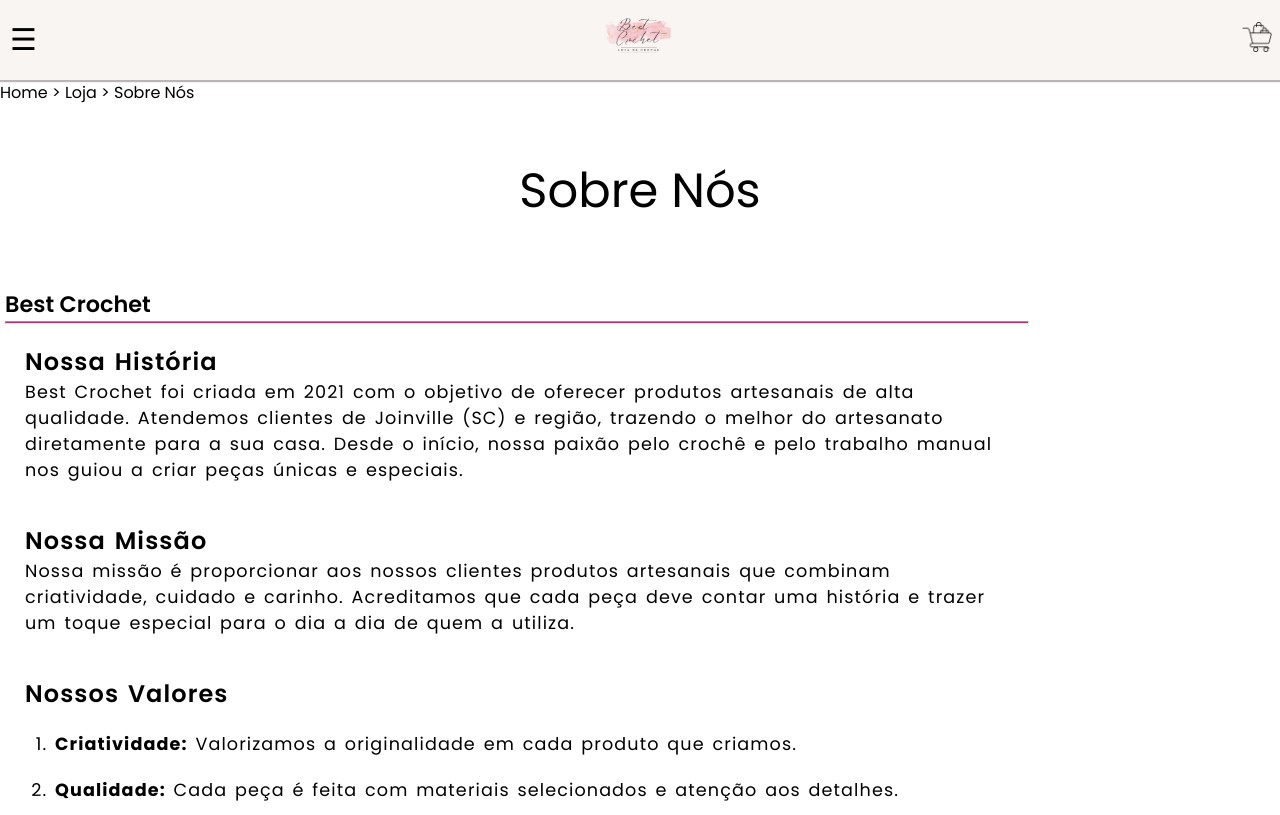
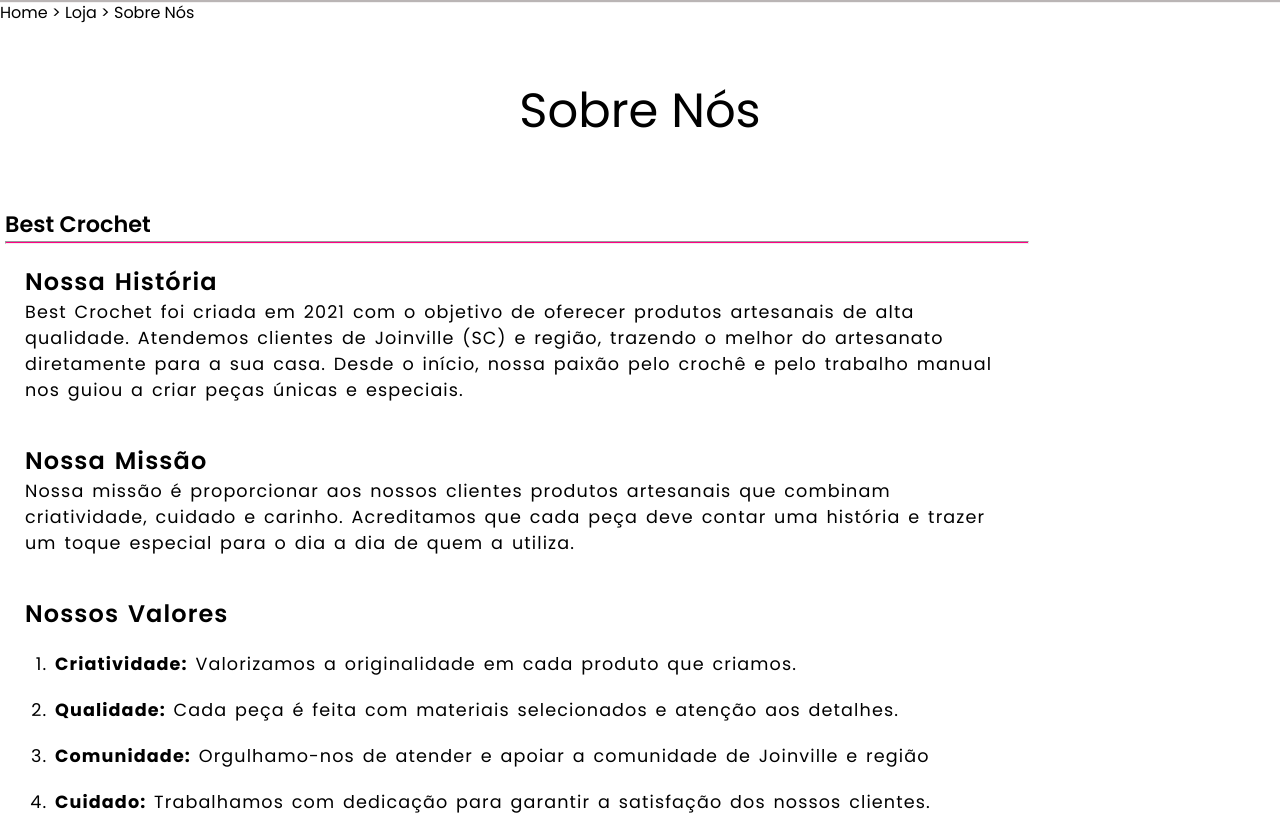
Before and after one commit to henriquestolle/best-crochet, a React (Vite) app: page /best-crochet/about in a window 1280 px wide. Shown: the top 815 px of the page. Built offline with nearby package versions, Linux system fonts and the light colour scheme.

Commit message:
Navbar scroll

```diff
--- a/src/Components/Navbar/Navbar.css
+++ b/src/Components/Navbar/Navbar.css
@@ -15,6 +15,18 @@ body {
   height: 80px;
   background-color: #f9f5f2;
   box-shadow: 0px 1px 1px 1px rgba(146, 139, 139, 0.63);
+  position: fixed;
+  top: 0;
+  transition: top 0.3s;
+  z-index: 1000;
+}
+
+.navbar.hidden {
+  top: -80px; /* Ajuste conforme a altura da sua navbar */
+}
+
+.navbar.visible {
+  top: -1px;
 }
 
 /* Config. da Logo */
--- a/src/Components/Navbar/Navbar.jsx
+++ b/src/Components/Navbar/Navbar.jsx
@@ -1,4 +1,5 @@
-import React, { useState } from "react";
+// Navbar.js
+import React, { useState, useEffect } from "react";
 import { Link } from "react-router-dom";
 import "./Navbar.css";
 import logo_best_crochet from "../Assets/logo-best-crochet.png";
@@ -11,8 +12,30 @@ const Navbar = () => {
     setIsOpen(!isOpen);
   };
 
+  // Estado para controlar a visibilidade da navbar
+  const [showNavbar, setShowNavbar] = useState(true);
+  const [lastScrollY, setLastScrollY] = useState(0);
+
+  const handleScroll = () => {
+    const currentScrollY = window.scrollY;
+    if (currentScrollY < lastScrollY) {
+      setShowNavbar(true);
+    } else {
+      setShowNavbar(false);
+    }
+    setLastScrollY(currentScrollY);
+  };
+
+  useEffect(() => {
+    window.addEventListener("scroll", handleScroll);
+
+    return () => {
+      window.removeEventListener("scroll", handleScroll);
+    };
+  }, [lastScrollY]);
+
   return (
-    <div className="navbar">
+    <div className={`navbar ${showNavbar ? "visible" : "hidden"}`}>
       <div className="menu-bar" onClick={toggleMenu}>
         &#9776; {/* Ícone de menu hambúrguer */}
       </div>
```
